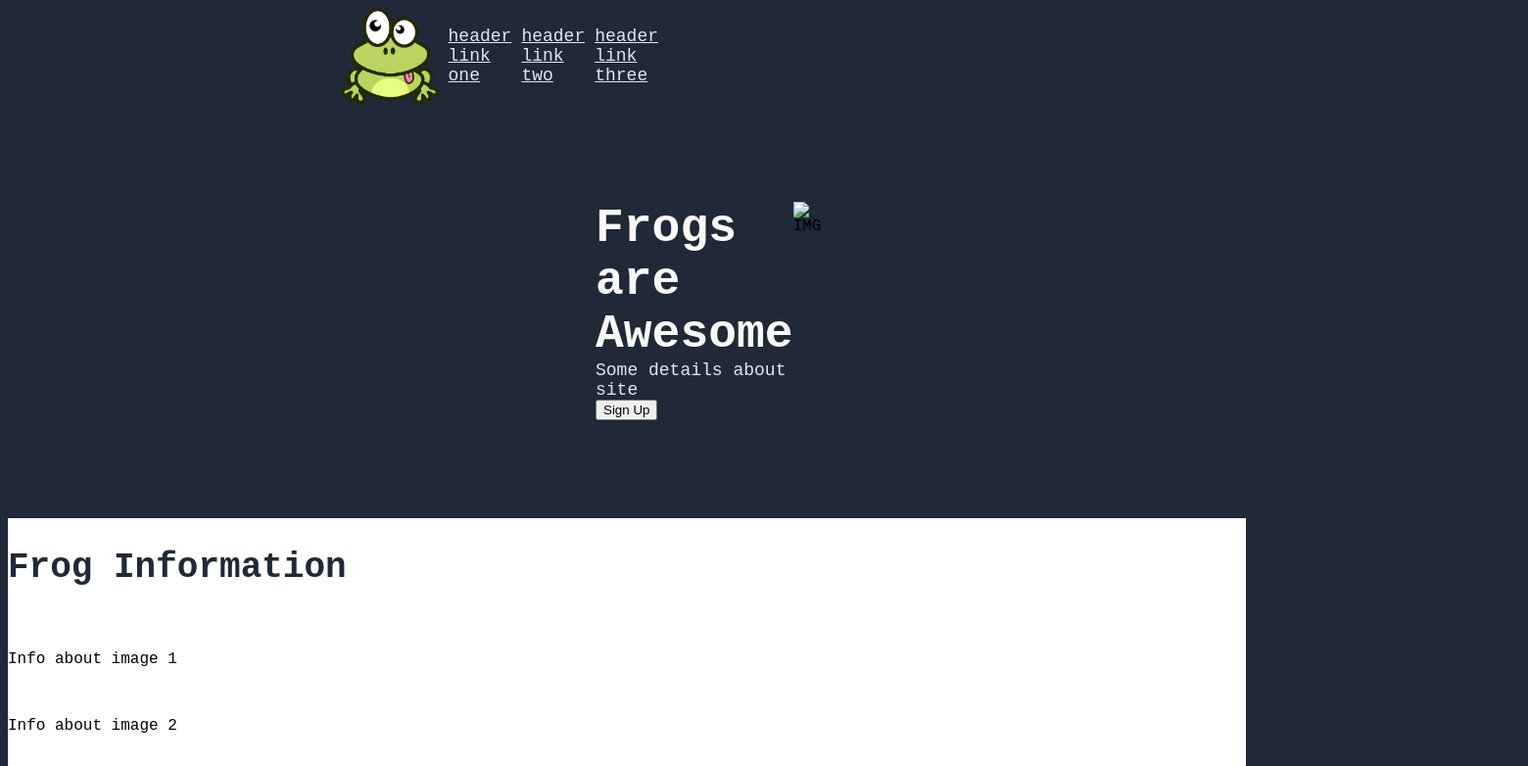
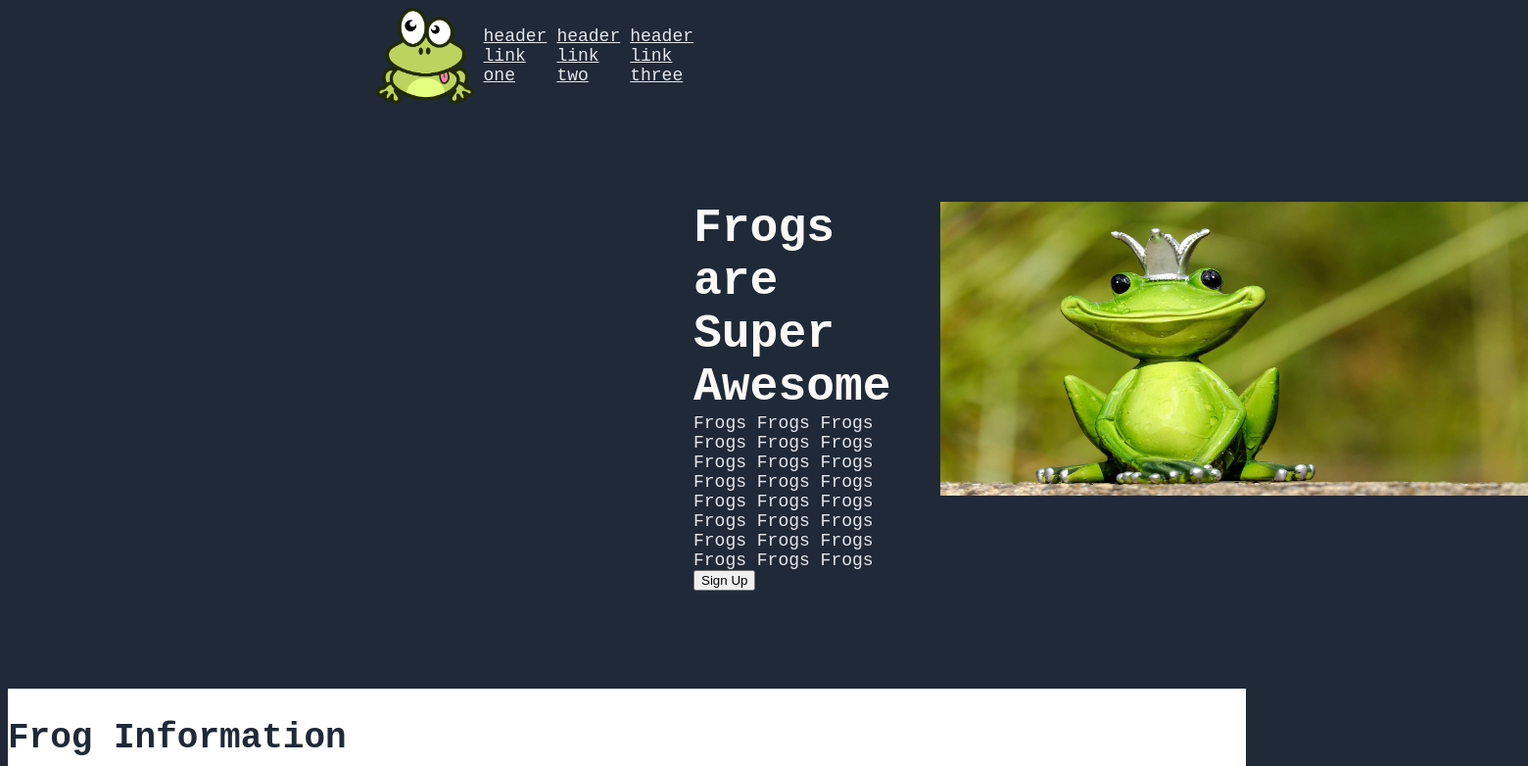
Before and after one commit to Sam-L-White/Landing-Page, a plain HTML site: page index.html in a window 1280 px wide. Shown: the top 782 px of the page at 98% size, 1560 px wide, since content can reach past the window. Drawn offline with Linux system fonts and the light colour scheme.

Commit message:
Re-arrange header section, add Frogs paragraph

```diff
--- a/index.html
+++ b/index.html
@@ -14,13 +14,13 @@
             <a href="" class="link">header link three</a>
         </div>
         <div class="header">
-            <div>
-                <h1>Frogs are Awesome</h1>
-                <p>Some details about site</p>
+            <div class="left">
+                <h1>Frogs are Super Awesome</h1>
+                <p>Frogs Frogs Frogs Frogs Frogs Frogs Frogs Frogs Frogs Frogs Frogs Frogs Frogs Frogs Frogs Frogs Frogs Frogs Frogs Frogs Frogs Frogs Frogs Frogs </p>
                 <button>Sign Up</button>
             </div>
             <div>
-                <img src="" alt="IMG">
+                <img src="images/frog-prince.jpg" alt="frog prince">
             </div>
 
         </div>
--- a/style.css
+++ b/style.css
@@ -8,8 +8,8 @@ body{
 
 }
 .navbar{
-    margin-left: 600px;
-    margin-right: 600px;
+    margin-left: 700px;
+    margin-right: 700px;
     margin-bottom: 100px;
     display: flex;
     flex: 1 1 auto;
@@ -27,13 +27,16 @@ body{
 .header{
     display: flex;
     flex: 1 1 auto;
-    gap: 0px;
-    margin-left: 600px;
-    margin-right: 600px;
+    gap: 50px;
+    margin-left: 700px;
+    margin-right: 700px;
     margin-bottom: 100px;
+    justify-content: flex-start;
 
 }
-
+.left{
+    margin-right: auto;
+ }
 .header h1{
     font-size: 48px;
     font-weight: bold;
@@ -46,6 +49,12 @@ body{
     font-size: 18px;
     color: #E5E7EB;
     margin: 0px;
+}
+
+.header img{
+    height: 300px;
+    width: 600px;
+
 }
 
 .logo{
```
Also changed, not shown: images/frog-prince.jpg (added).
